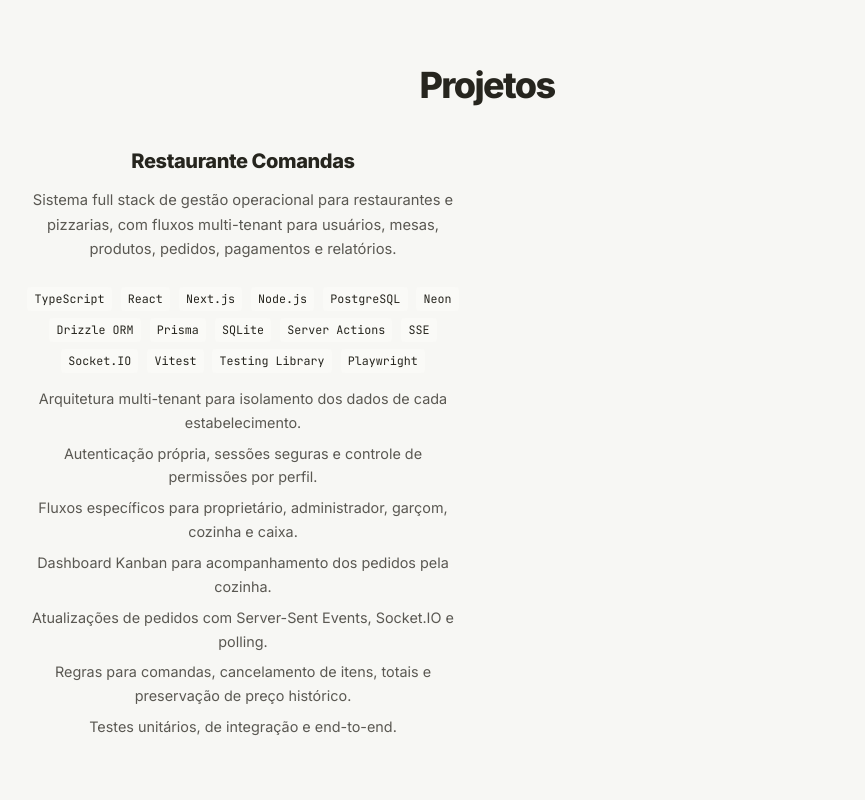
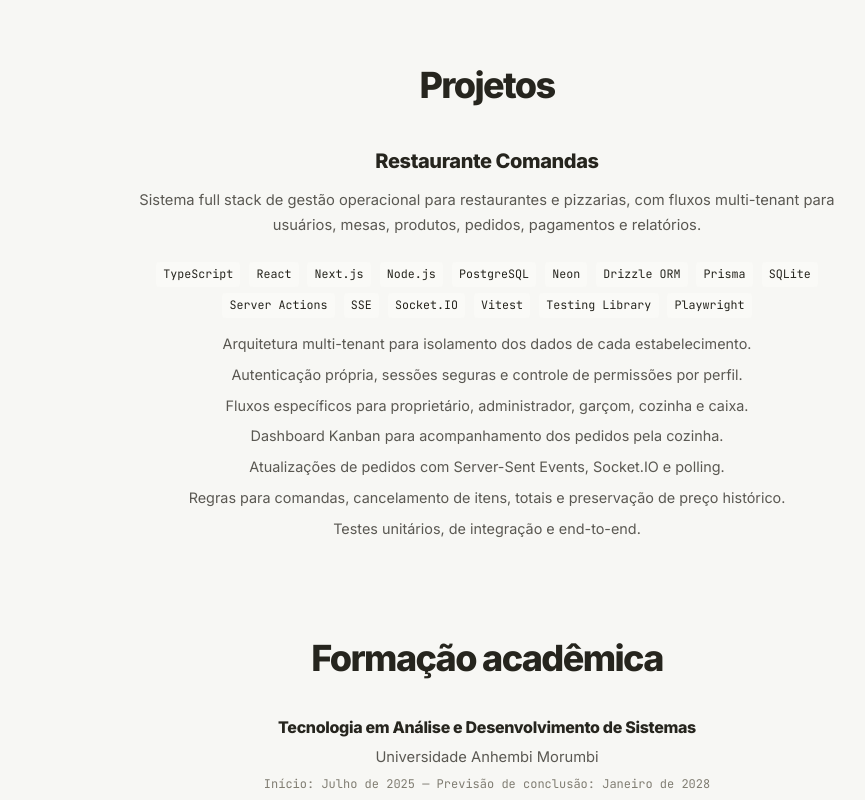
Before and after one commit to GuiFaccioli/meu-curriculo, a React (Vite) app: page / in a window 1280 px wide. Shown: the part 2260-3060 px from the top of the page, without its empty margins (153-1018 px from the left). Built offline with nearby package versions, Linux system fonts and the light colour scheme; no server answers.

Commit message:
fix: center single project layout

```diff
--- a/src/App.css
+++ b/src/App.css
@@ -348,6 +348,12 @@ main {
   gap: 1rem;
 }
 
+.projects-grid {
+  grid-template-columns: minmax(0, 1fr);
+  max-width: 760px;
+  margin-inline: auto;
+}
+
 .skill-category,
 .project-card,
 .experience-card,
```
